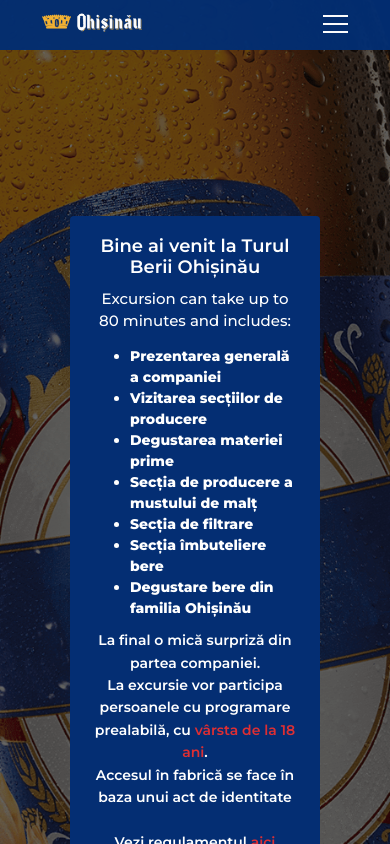
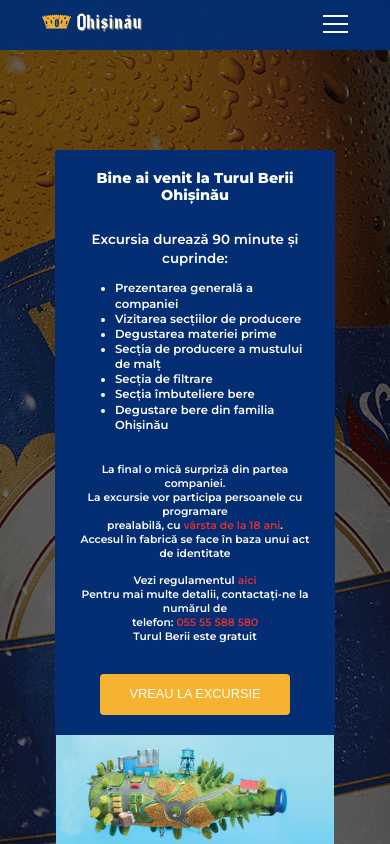
Before and after one commit to VaseaLuca/beerproject, a React (Create React App) app: page /turul-berii in a window 390 px wide. Shown: the top 844 px of the page. Built offline with nearby package versions, Linux system fonts and the light colour scheme.

Commit message:
corrected media queries and layout props

```diff
--- a/src/components/App.js
+++ b/src/components/App.js
@@ -6,8 +6,6 @@
 import Backdrop from './Backdrop/Backdrop';
 import BereaNoastra from "./BereaNoastra";
 import TurulBerii from "./TurulBerii";
-import DespreNoi from "./DespreNoi";
-import Blog from "./Blog";
 import Contact from "./Contact";
 import Home from "./Home";
 import ProductPresentationPage from './ProductPresentationPage';
@@ -49,8 +47,6 @@
               <Route path="/produse" exact component={BereaNoastra} />
               <Route path="/produse/:name" exact component={ProductPresentationPage} />
               <Route path="/turul-berii" exact component={TurulBerii} />
-              <Route path="/despre-noi" exact component={DespreNoi} />
-              <Route path="/blog" exact component={Blog} />
               <Route path="/contact" exact component={Contact} />
             </main>
           </div>
--- a/src/components/BereaNoastra.js
+++ b/src/components/BereaNoastra.js
@@ -7,7 +7,7 @@
 
 const scrollToRef = (ref) => window.scrollTo(0, ref.current.offsetTop);
 
-const Produse = () => {
+const Produse = (props) => {
 
   const myRef = useRef(null);
   const executeScroll = () => scrollToRef(myRef);
--- a/src/components/DynamicBlock.js
+++ b/src/components/DynamicBlock.js
@@ -25,13 +25,7 @@
     <div className="mother-block">
       <div className="first-block">
         <Slider {...firstSlider}>
-
           { sliderImg }
-
-          {/* <div>
-            <img src={props.slider1} alt="" />
-          </div>
- */}
         </Slider>
       </div>
       <div className="second-block">
--- a/src/components/Home.js
+++ b/src/components/Home.js
@@ -12,11 +12,11 @@
         <div className="introduction-section">Mereu între prieteni</div>
         <div className="know-more">Află mai mult despre Berea Chișinău</div>
         <Link to="/produse">
-          <button className="massive ui button">Află Mai Mult</button>
+          <button className="button">Află Mai Mult</button>
         </Link>
         <div className="know-more">Vino la Turul Berii</div>
         <Link to="/turul-berii">
-          <button className="massive ui button">Rezervă</button>
+          <button className="button">Rezervă</button>
         </Link>
         <div>
           <Footer className="home-footer" />
--- a/src/components/Product.js
+++ b/src/components/Product.js
@@ -33,7 +33,7 @@
     return (
       <div className="product-overview">
         <div className="product">
-          <Link to="/produse/chisinau-blonda">
+          <Link to={{ pathname: "/produse/chisinau-blonda", state:{producstList: true} }}>
             <div className="product-info">
               <div className="product-title">
                 <div className="Chisinau">Chișinău Blondă</div>
--- a/src/components/ProductPresentationPage.js
+++ b/src/components/ProductPresentationPage.js
@@ -1,5 +1,7 @@
 import React from "react";
 import {Link} from 'react-router-dom';
+
+
 import "./ProductPresentationPage.css";
 import blonda from "../assets/blonda.png";
 import tare from "../assets/bere-tare.png";
@@ -12,7 +14,6 @@
 import petBlonda15 from '../assets/bere-pet-blonda15.png';
 import petBLonda2x from '../assets/bere-pet-blonda2x.png';
 import DynamicBlock from './DynamicBlock';
-
 
 
 class ProductPresentationPage extends React.Component {
@@ -132,7 +133,6 @@
                 <div className="type">Chișinău Blondă</div>
               </div>
             </Link>
-
  */}
         </div>
       </div>
--- a/src/components/Toolbar/Toolbar.css
+++ b/src/components/Toolbar/Toolbar.css
@@ -47,25 +47,30 @@
   .toolbar_navigation-items {
     display: none;
   }
+
   .toolbar_logo img {
     width: 100%;
     width: 125px;
     height: auto;
   }
 }
+
 @media all and (max-width: 600px) {
   .toolbar_logo img {
     width: 100%;
     width: 100px;
     height: auto;
   }
+
   .toolbar_navigation {
     padding: 0 3rem 0 3rem;
   }
+
   .toolbar {
     height: 50px;
   }
 }
+
 @media all and (min-width: 971px) {
   .toolbar_toggle-button {
     display: none
--- a/src/components/TurulBerii.css
+++ b/src/components/TurulBerii.css
@@ -10,23 +10,27 @@
   margin-left: auto;
   margin-right: auto;
   flex-direction: column;
-  height: 100vh;
+  min-height: 100vh;
 }
 
 .main-constructor {
   display: flex;
   justify-content: center;
-
+  margin-left: auto;
+  margin-right: auto;
+  max-width: 125vw;
+  margin-top:150px;
+  margin-bottom:100px;
 }
 
 .image {
   justify-content: flex-end;
   display: flex;
-  margin-left:25px
+  margin-left: 25px;
 }
 
 .tour-img {
-  max-width: 350px;
+  width: 300px;
   border-radius: 4px 0 0 4px;
 }
 
@@ -49,7 +53,7 @@
 }
 
 .description {
-  font-size: 18px;
+  font-size: 1.3em;
   text-align: center;
   font-weight: 600;
 
@@ -57,8 +61,9 @@
 
 .tour-title {
   font-weight: 800;
-  font-size: 25px;
+  font-size: 1.7em;
   padding-bottom: 25px;
+  line-height: 1.2em;
 }
 
 .ul-left {
@@ -67,231 +72,234 @@
 }
 
 .text {
-  font-size: 18px;
+  font-size: 1em;
   font-weight: 600;
   line-height: 1.6rem;
   margin-bottom: 30px;
 
 }
-
 .text span {
   color: #de2f33;
 }
-
 .orange-btn {
   background-color: #f6b332;
+  font-size: 1.2rem;
   color: #fff;
   padding: 13px 40px;
   border: none;
   border-radius: 4px;
   text-transform: uppercase;
 }
-
 .footer-section {
   display: flex;
   width: 900px;
   padding: 45px 0;
 }
 
-@media all and (max-width: 2700px) {
-  .constructor {
-    height: 160vh;
+@media (min-width: 1025px) and (max-width: 1280px) {
+  .main-constructor {
+    margin-top: 150px;
+    margin-bottom:100px;
+  }
+  .tour-img {
+    width: 230px;
+  }
+  .description {
+    font-size: 1.1em;
+    font-weight: 600;
+  }
+  .tour-title {
+    font-size: 1.5em;
+  }
+  .ul-left {
+    line-height: 1.7rem;
+  }
+  .text {
+    font-size: 0.9em;
+    line-height: 1.5rem;
+  }
+  .orange-btn {
+    padding: 13px 25px;
+    font-size: 0.8rem;
+  }
+  .footer-section {}
 }
 
+@media (min-width: 768px) and (max-width: 1024px) {
   .main-constructor {
-    max-width: 2400px;
+    display: block;
+    margin-top:150px;
+    margin-bottom: 150px;
+  }
+  .image {
+    margin-left: 0;
+  }
+  .tour-img {
+    display: none;
+  }
+  .tourPhotoColumn {
+    display: flex;
+    max-width: 620px;
+    height: 250px;
     margin-left: auto;
     margin-right: auto;
   }
+  .tourPhotoColumn-img {
+    max-width: 620px;
+    border-radius: 0 0 4px 4px;
+  }
+  .tour-description {
+    align-items: center;
+    border-radius: 4px 4px 0 0;
+    margin-left: 25px;
+  }
+  .tour-img {
+    display: none;
+  }
 }
 
-@media all and (max-width: 2400px) {
-  .constructor{
-    height: 160vh;
+@media (min-width: 768px) and (max-width:1024px) and (orientation:landscape) {
+  .main-constructor {
+    display: block;
+    margin-top:150px;
+    margin-bottom: 150px;
   }
-  .main-constructor {
-    max-width: 1500px;
+  .image {
+    margin-left: 0;
+  }
+  .tour-img {
+    display: none;
+  }
+  .tourPhotoColumn {
+    display: flex;
+    max-width: 620px;
+    height: 250px;
     margin-left: auto;
     margin-right: auto;
   }
+  .tourPhotoColumn-img {
+    max-width: 620px;
+    border-radius: 0 0 4px 4px;
   }
-
-@media all and (max-width: 1500px) {
+  .tour-description {
+    align-items: center;
+    border-radius: 4px 4px 0 0;
+    margin-left: 25px;
+  }
+  .tour-img {
+    display: none;
+  }
+}
+@media (min-width: 481px) and (max-width:767px) {
   .main-constructor {
-    max-width: 1300px;
+    display: block;
+    margin-top:150px;
+    margin-bottom: 150px;
+  }
+  .tour-title{
+    font-size: 0.98em;
+  }
+  .ul-left{
+    font-size: 0.77em;
+  }
+  .description p {
+    font-size: 0.85em;
+  }
+  .text{
+    font-size: 0.67em;
+  }
+  .image {
+    margin-left: 0;
+  }
+  .tour-img {
+    display: none;
+  }
+  .tourPhotoColumn {
+    display: flex;
+    max-width: 386px;
+    height: 160px;
     margin-left: auto;
     margin-right: auto;
   }
+  .tourPhotoColumn-img {
+    max-width: 386px;
+    border-radius: 0 0 4px 4px;
   }
-
-@media all and (max-width: 1090px) {
-  .constructor{
-    height: 140vh;
+  .tour-description {
+    align-items: center;
+    border-radius: 4px 4px 0 0;
+    margin-left: 25px;
   }
-  .main-constructor {
-    max-width: 900px;
-    margin-left: auto;
-    margin-right: auto;
+  .tour-img {
+    display: none;
   }
   .footer-section {
     display: none;
   }
 }
-@media all and (max-width: 900px) {
+@media (min-width: 250px) and (max-width:480px) {
   .main-constructor {
-   max-width: 700px;
+    display: block;
+    margin-top: 150px;
+    margin-bottom: 150px;
+
+  }
+  .tour-title {
+    font-size: 0.79em;
+    width: 240px;
     margin-left: auto;
     margin-right: auto;
-   display: block;
   }
-.tour-description{
-   align-items: center;
-   margin-left: 25px;
-   border-radius: 4px 4px 0 0;
+  .ul-left {
+    font-size: 0.64em;
+    line-height: 1.3em;
+    width: 240px;
   }
-.tour-title{
-  font-weight: 600;
-  font-size: 22px;
+  .description p {
+    font-size: 0.74em;
+    width: 240px;
+    margin-left: auto;
+    margin-right: auto;
   }
-
-.description {
-   font-size: 16px;
-    font-weight: 500;
-    font-size: 15px;
+  .text {
+    font-size: 0.59em;
+    line-height: 1.3em;
+    width: 240px;
+    margin-left: auto;
+    margin-right: auto;
   }
-
-.text {
-  font-size: 16px;
+  .orange-btn {
+    font-size: 0.7em;
+    padding:13px 30px;
+  }
+  .image {
+    margin-left: 0;
   }
 
   .tour-img {
     display: none;
   }
-
-.image {
-margin-left: 0px;
-
-  }
   .tourPhotoColumn {
     display: flex;
-  max-width: 496px;
-  height: 196px;
+    max-width: 278px;
+    height: 115px;
     margin-left: auto;
     margin-right: auto;
   }
   .tourPhotoColumn-img {
-  max-width: 496px;
+    max-width:278px;
     border-radius: 0 0 4px 4px;
   }
-
+  .tour-description {
+    align-items: center;
+    border-radius: 4px 4px 0 0;
+    margin-left: 15px;
+    margin-right: 15px;
   }
-
-@media all and (max-width: 700px) {
-.constructor{
-  height: 150vh;
+  .tour-img {
+    display: none;
   }
-
-.main-constructor {
-    max-width: 600px;
-    margin-left: auto;
-    margin-right: auto;
-  }
-.tour-title {
-  font-size: 18px;
-  padding-bottom: 10px;
-}
-.tour-description{
-  line-height: 1.5rem;
-  font-weight: lighter;
-}
-.text {
-  font-size: 14px;
-  font-weight: 600;
-}
-.ul-left {
-  text-align: left;
-  margin-bottom: 10px;
-  font-weight: 800;
-  font-size: 14px;
-}
-
-.orange-btn {
-padding: 13px 20px;
-
-}
-.tourPhotoColumn {
-  display: flex;
-  max-width: 250px;
-  height: 98px;
-  margin-left: auto;
-  margin-right: auto;
-}
-
-.tourPhotoColumn-img {
-  max-width: 250px;
-  border-radius: 0 0 4px 4px;
+  .footer-section {
+    display: none;
   }
 }
-
-@media all and (max-width: 600px) {
-  .main-constructor {
-    max-width: 300px;
-    margin-left: auto;
-    margin-right: auto;
-  }
-.constructor {
-  height: 160vh;
-}
-
-}
-@media all and (max-width:370px) {
-.constructor {
-  height: 200vh;
-}
-
-.main-constructor {
-  max-width: 320px;
-  margin-left: auto;
-  margin-right: auto;
-}
-
-.tour-title {
-  font-size: 18px;
-  padding-bottom: 10px;
-}
-
-.tour-description {
-  line-height: 1.5rem;
-  font-weight: lighter;
-}
-
-.text {
-  font-size: 14px;
-  font-weight: 600;
-}
-
-.ul-left {
-  text-align: left;
-  margin-bottom: 10px;
-  font-weight: 800;
-  font-size: 14px;
-}
-
-.orange-btn {
-  padding: 13px 20px;
-
-}
-
-.tourPhotoColumn {
-  display: flex;
-  max-width: 270px;
-  height: 98px;
-  margin-left: auto;
-  margin-right: auto;
-}
-
-.tourPhotoColumn-img {
-  max-width: 270px;
-  border-radius: 0 0 4px 4px;
-  }
-}
--- a/src/components/TurulBerii.js
+++ b/src/components/TurulBerii.js
@@ -14,7 +14,7 @@
       <div className="constructor">
         <div className="main-constructor">
           <div className="image">
-            <img className='tour-img' src={tour_img} alt="" />
+            <img className="tour-img" src={tour_img} alt="" />
           </div>
 
           <div className="tour-description">
@@ -22,7 +22,7 @@
               <div className="tour-title">
                 Bine ai venit la Turul Berii Ohișinău
               </div>
-              <p>Excursion can take up to 80 minutes and includes:</p>
+              <p>Excursia durează 90 minute și cuprinde:</p>
               <ul className="ul-left">
                 <li>Prezentarea generală a companiei</li>
                 <li>Vizitarea secțiilor de producere</li>
@@ -47,11 +47,11 @@
               </div>
             </div>
           </div>
-          <div className='tourPhotoColumn'>
-            <img className='tourPhotoColumn-img' src={tour_column} alt=""/>
+          <div className="tourPhotoColumn">
+            <img className="tourPhotoColumn-img" src={tour_column} alt="" />
           </div>
         </div>
-        <div className='footer-section'>
+        <div className="footer-section">
           <Footer className="footer-turul" />
         </div>
       </div>
```
Also changed, not shown: src/components/Home.css (+95 -78 lines), src/components/App.css (line endings or trailing spaces). Lines whose indentation alone changed are shown as unchanged.
